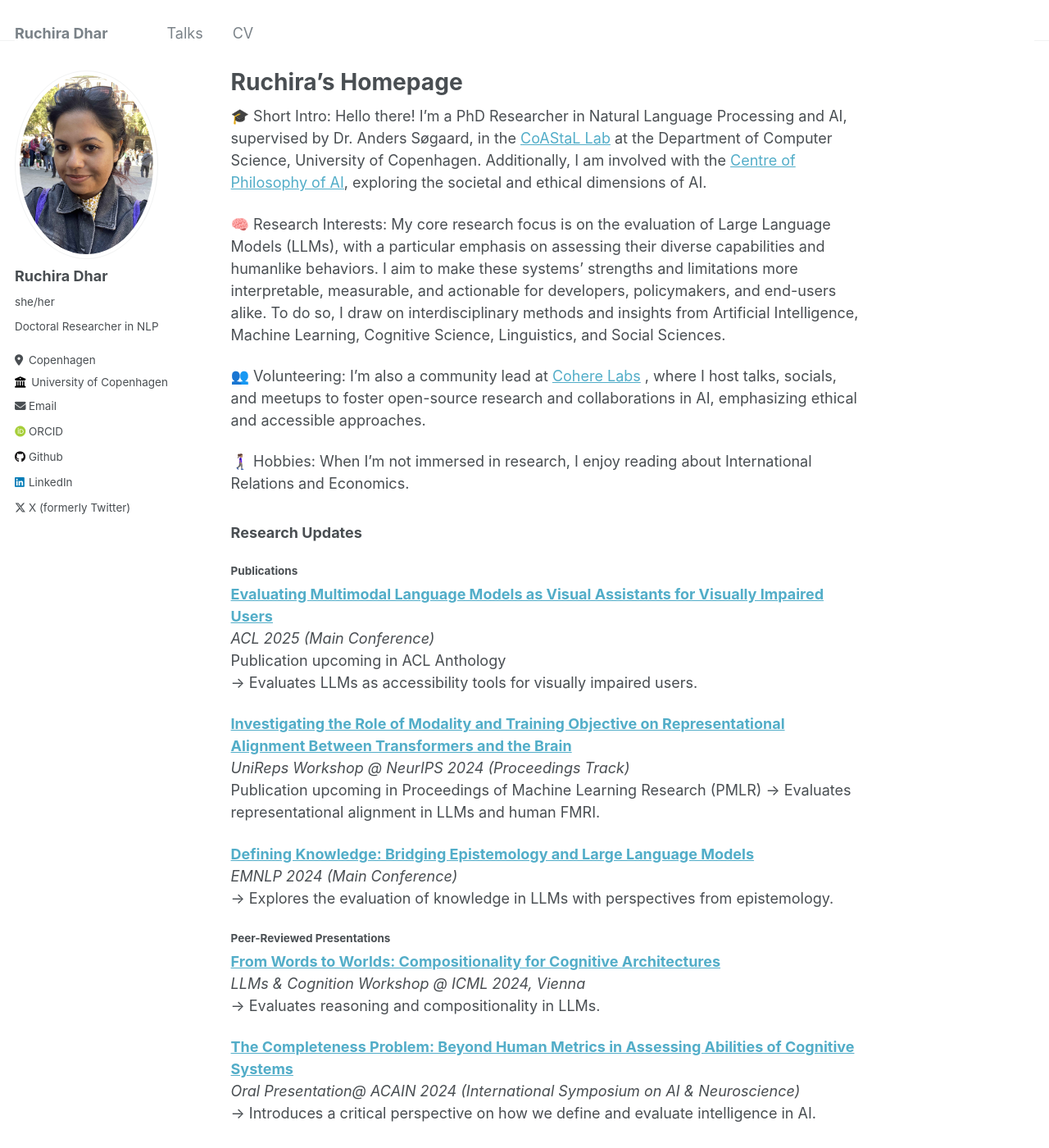
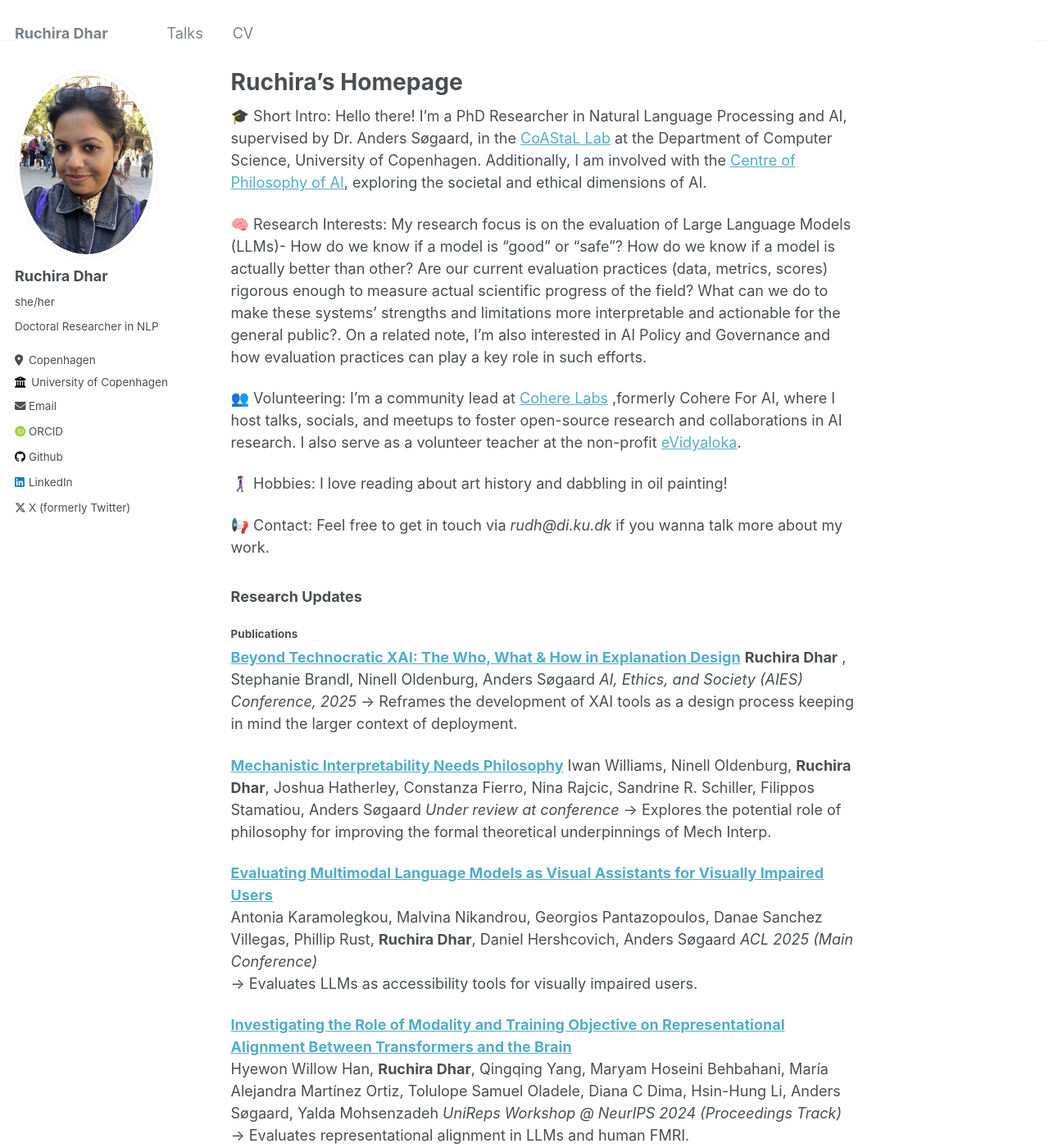
Before and after one commit to ruchiradhar/ruchiradhar.github.io, a Jekyll site: the page built from _pages/about.md, in a window 1280 px wide and 1400 px high. Shown: the whole window at 82% size. Built offline with Jekyll 4.4.1, drawn with Linux system fonts in a browser that asks for light colours; some web fonts are replaced; some of the changed text lies outside the part shown.

Commit message:
Updating new publications

```diff
--- a/_pages/about.md
+++ b/_pages/about.md
@@ -9,43 +9,59 @@ redirect_from:
 ---
 
 
-🎓 Short Intro: Hello there! I’m a PhD Researcher in Natural Language Processing and AI, supervised by Dr. Anders Søgaard, in the [CoAStaL Lab](https://coastalcph.github.io) at the Department of Computer Science, University of Copenhagen. Additionally, I am involved with the [Centre of Philosophy of AI](https://sites.google.com/view/cpaicph/home), exploring the societal and ethical dimensions of AI.
+🎓 Short Intro: Hello there! I’m a PhD Researcher in Natural Language Processing and AI, supervised by Dr. Anders Søgaard, in the [CoAStaL Lab](https://coastalcph.github.io) at the Department of Computer Science, University of Copenhagen. Additionally, I am involved with the [Centre of Philosophy of AI](https://cpai.ku.dk/), exploring the societal and ethical dimensions of AI.
 
-🧠 Research Interests: My core research focus is on the evaluation of Large Language Models (LLMs), with a particular emphasis on assessing their diverse capabilities and humanlike behaviors. I aim to make these systems' strengths and limitations more interpretable, measurable, and actionable for developers, policymakers, and end-users alike. To do so, I draw on interdisciplinary methods and insights from Artificial Intelligence, Machine Learning, Cognitive Science, Linguistics, and Social Sciences.
+🧠 Research Interests: My research focus is on the evaluation of Large Language Models (LLMs)- How do we know if a model is "good" or "safe"? How do we know if a model is actually better than other? Are our current evaluation practices (data, metrics, scores) rigorous enough to measure actual scientific progress of the field? What can we do to make these systems' strengths and limitations more interpretable and actionable for the general public?. On a related note, I'm also interested in AI Policy and Governance and how evaluation practices can play a key role in such efforts.
 
-👥 Volunteering: I’m also a community lead at [Cohere Labs](https://cohere.com/research) , where I host talks, socials, and meetups to foster open-source research and collaborations in AI, emphasizing ethical and accessible approaches.
+👥 Volunteering: I’m a community lead at [Cohere Labs](https://cohere.com/research) ,formerly Cohere For AI, where I host talks, socials, and meetups to foster open-source research and collaborations in AI research. I also serve as a volunteer teacher at the non-profit [eVidyaloka](https://www.evidyaloka.org/).
 
-🚶🏽‍♀️‍➡️ Hobbies: When I’m not immersed in research, I enjoy reading about International Relations and Economics.
+🚶🏽‍♀️‍➡️ Hobbies: I love reading about art history and dabbling in oil painting!
+
+📢 Contact: Feel free to get in touch via *rudh@di.ku.dk* if you wanna talk more about my work.
 
 
 ### Research Updates
 
 #### Publications
 
-**[Evaluating Multimodal Language Models as Visual Assistants for Visually Impaired Users](https://arxiv.org/abs/2503.22610)**
+**[Beyond Technocratic XAI: The Who, What & How in Explanation Design](https://arxiv.org/abs/2508.09231)**
+**Ruchira Dhar** , Stephanie Brandl, Ninell Oldenburg, Anders Søgaard
+*AI, Ethics, and Society (AIES) Conference, 2025*
+→ Reframes the development of XAI tools as a design process keeping in mind the larger context of deployment.
+
+**[Mechanistic Interpretability Needs Philosophy](https://arxiv.org/abs/2506.18852)**
+Iwan Williams, Ninell Oldenburg, **Ruchira Dhar**, Joshua Hatherley, Constanza Fierro, Nina Rajcic, Sandrine R. Schiller, Filippos Stamatiou, Anders Søgaard
+*Under review at conference*
+→ Explores the potential role of philosophy for improving the formal theoretical underpinnings of Mech Interp.
+
+**[Evaluating Multimodal Language Models as Visual Assistants for Visually Impaired Users](https://aclanthology.org/2025.acl-long.1260/)**
+Antonia Karamolegkou, Malvina Nikandrou, Georgios Pantazopoulos, Danae Sanchez Villegas, Phillip Rust, **Ruchira Dhar**, Daniel Hershcovich, Anders Søgaard
 *ACL 2025 (Main Conference)*
-Publication upcoming in ACL Anthology
 → Evaluates LLMs as accessibility tools for visually impaired users.
 
 **[Investigating the Role of Modality and Training Objective on Representational Alignment Between Transformers and the Brain](https://openreview.net/forum?id=t4CnKu6yXn#discussion)**
+Hyewon Willow Han, **Ruchira Dhar**, Qingqing Yang, Maryam Hoseini Behbahani, María Alejandra Martínez Ortiz, Tolulope Samuel Oladele, Diana C Dima, Hsin-Hung Li, Anders Søgaard, Yalda Mohsenzadeh
 *UniReps Workshop @ NeurIPS 2024 (Proceedings Track)*
-Publication upcoming in Proceedings of Machine Learning Research (PMLR)
 → Evaluates representational alignment in LLMs and human FMRI.
 
 **[Defining Knowledge: Bridging Epistemology and Large Language Models](https://aclanthology.org/2024.emnlp-main.900/)**
+Constanza Fierro, **Ruchira Dhar**, Filippos Stamatiou, Nicolas Garneau, Anders Søgaard
 *EMNLP 2024 (Main Conference)*
 → Explores the evaluation of knowledge in LLMs with perspectives from epistemology.
 
-#### Peer-Reviewed Presentations
+#### Invited Talks/Presentations
 
 **[From Words to Worlds: Compositionality for Cognitive Architectures](https://openreview.net/forum?id=2eA9b52PAW)**
-*LLMs & Cognition Workshop @ ICML 2024, Vienna*
+*LLMs & Cognition Workshop @ ICML (International Conference on Machine Learning), 2024*
+**Ruchira Dhar**, Ninell Oldenburg
 → Evaluates reasoning and compositionality in LLMs.
 
 **[The Completeness Problem: Beyond Human Metrics in Assessing Abilities of Cognitive Systems](https://acain2024.icas.events/symposium/)**
-*Oral Presentation@ ACAIN 2024 (International Symposium on AI & Neuroscience)*
+Ninell Oldenburg, **Ruchira Dhar**
+*ACAIN (International Symposium on AI & Neuroscience), 2024*
 → Introduces a critical perspective on how we define and evaluate intelligence in AI.
 
 **[Compositionality in Language Models: A Perspective in Changing Interpretations and Methods](https://ail-workshop.github.io/aiai-conference/program.html)**
-*Oral Presentation@ AIAI 2024 (Symposium on Agency and Intentions in AI)*
+**Ruchira Dhar**
+*AIAI (Symposium on Agency and Intentions in AI), 2024*
 → Introduces a critical perspective on how we define and evaluate compositionality in AI.
```
